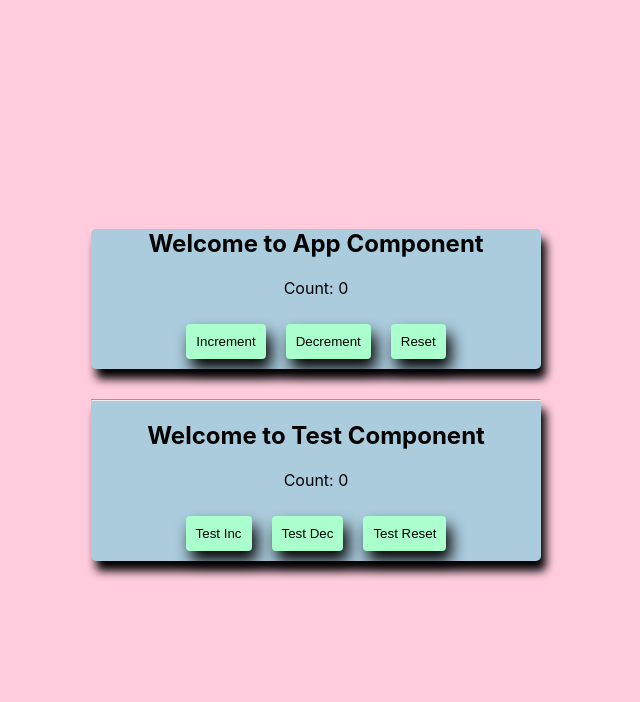
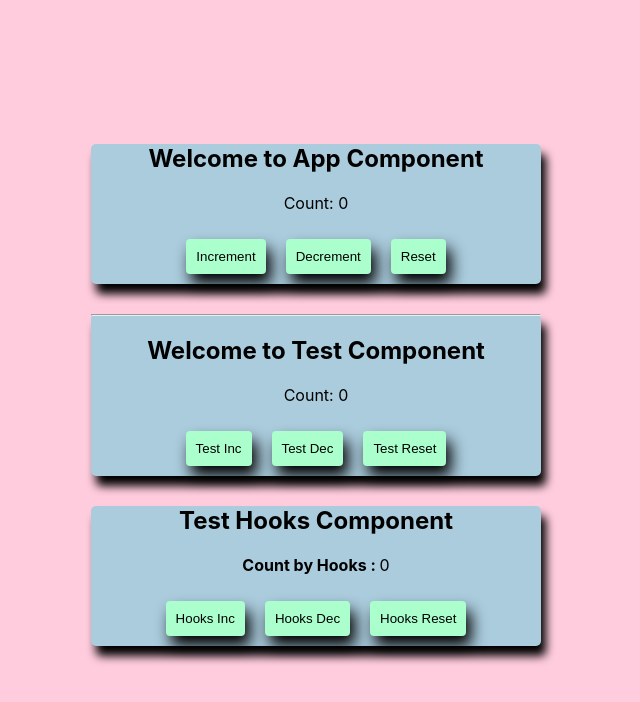
Before and after one commit to mkandanmk7/React-context-counter, a React (Create React App) app: page / in a window 1280 px wide. Shown: the top 702 px of the page, without its empty margins (324-964 px from the left). Built offline with nearby package versions, Linux system fonts and the light colour scheme.

Commit message:
hooks  counter done

```diff
--- a/src/Test.js
+++ b/src/Test.js
@@ -1,4 +1,5 @@
 import { CounterContext } from "./Context";
+import TestHooks from "./TestHooks";
 
 export default function Test() {
   return (
@@ -8,6 +9,7 @@ export default function Test() {
           console.log(context); // all values available here from app component;
 
           return (
+            <>
               <div className="App">
                 <hr />
                 <h2>Welcome to Test Component</h2>
@@ -16,6 +18,8 @@ export default function Test() {
                 <button onClick={context.decrement}>Test Dec</button>
                 <button onClick={context.reset}>Test Reset</button>
               </div>
+              <TestHooks />
+            </>
           );
         }}
       </CounterContext.Consumer>
--- /dev/null
+++ b/src/TestHooks.js
@@ -0,0 +1,19 @@
+import React, { useContext } from "react";
+import { CounterContext } from "./Context";
+
+export default function TestHooks() {
+  const context = useContext(CounterContext);
+  console.log(context);
+  return (
+    <div className="App">
+      <h2>Test Hooks Component </h2>
+      <p>
+        <b>Count by Hooks : </b>
+        {context.count}
+      </p>
+      <button onClick={context.increment}>Hooks Inc</button>
+      <button onClick={context.decrement}>Hooks Dec</button>
+      <button onClick={context.reset}>Hooks Reset</button>
+    </div>
+  );
+}
```
Lines whose indentation alone changed are shown as unchanged.
